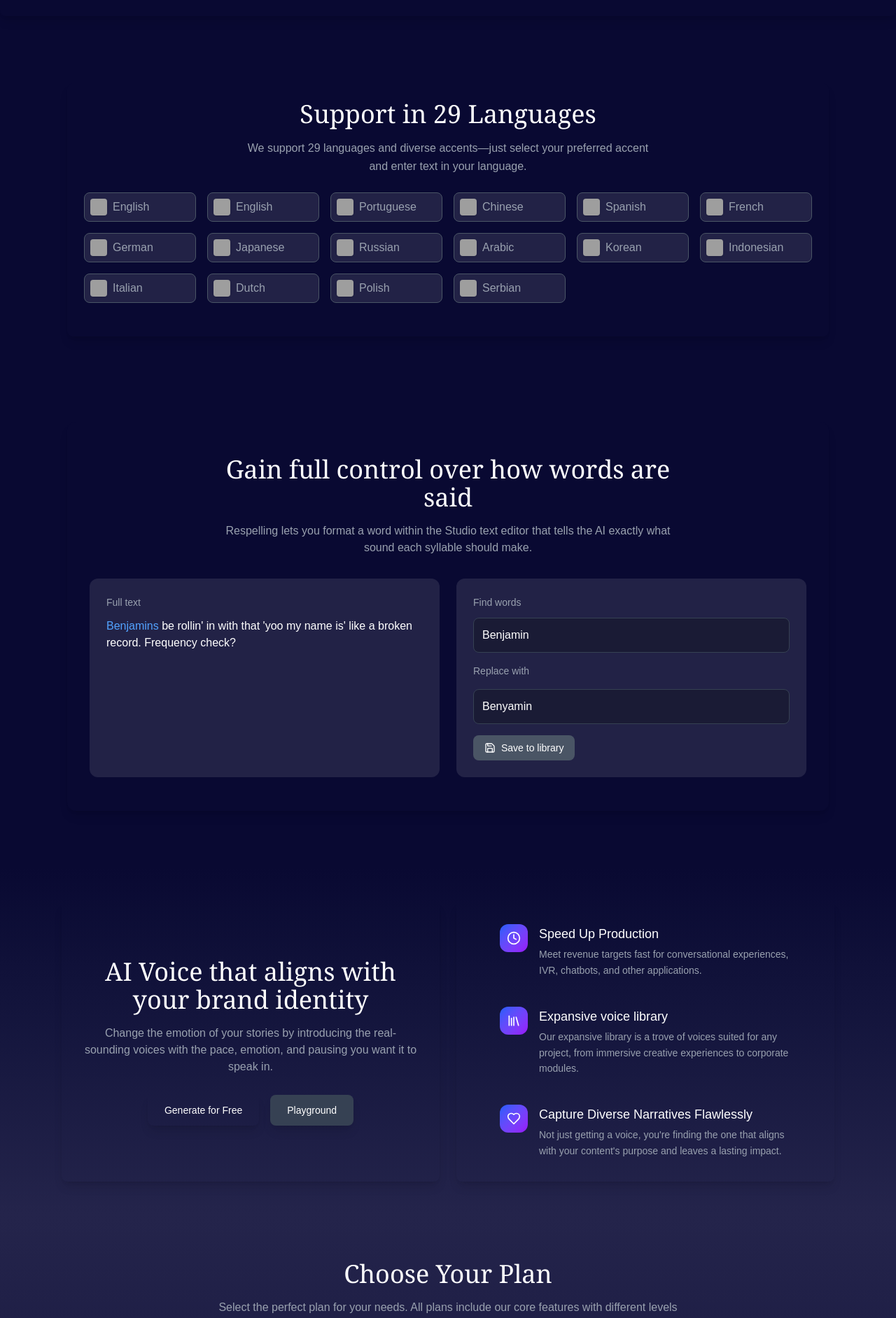
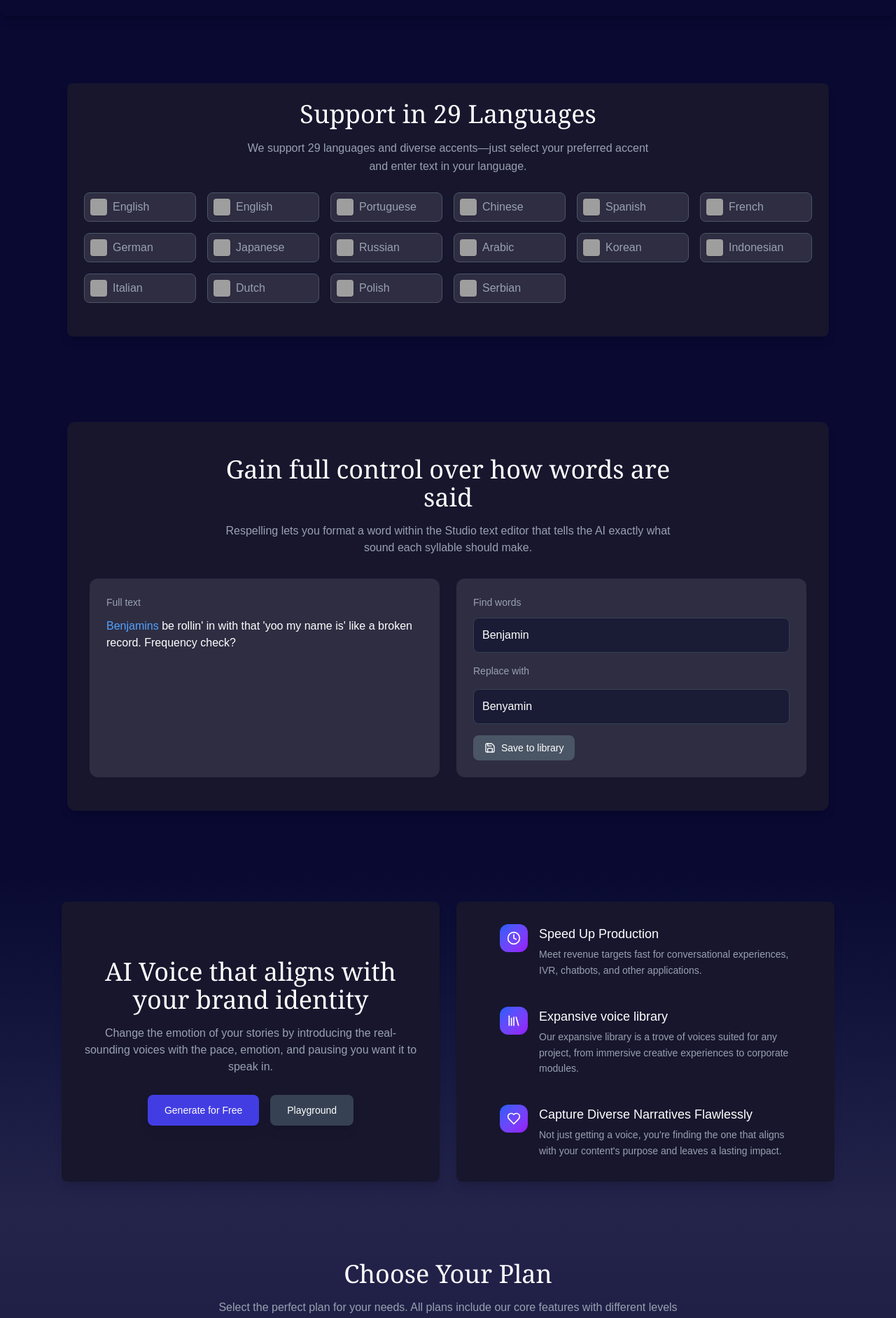
Before and after one commit to gautamkmahato/vaani-wave, a Next.js app: page / in a window 1280 px wide. Shown: the part 1878-3762 px from the top of the page at 70% size. Built offline with nearby package versions, Linux system fonts and the light colour scheme; grey boxes are pictures that could not be loaded.

Commit message:
added the ui changes

```diff
--- a/app/_components/ComparisonTable.jsx
+++ b/app/_components/ComparisonTable.jsx
@@ -49,7 +49,7 @@ const ttsPlatforms = [
 
 export default function ComparisonTable() {
   return (
-    <div className="text-white flex flex-col rounded-lg shadow-lg items-center p-6 mb-24 mt-12 w-full" style={{ backgroundColor: '#090932' }}>
+    <div className="text-white flex flex-col rounded-lg shadow-lg items-center p-6 mb-24 mt-12 w-full " style={{ backgroundColor: '#090932' }}>
       <h1 className="text-3xl md:text-4xl font-serif text-center mb-6">
         Compare Vaaniwave AI with Top TTS Platforms
       </h1>
--- a/app/_components/FeatureList.jsx
+++ b/app/_components/FeatureList.jsx
@@ -43,7 +43,7 @@ export default function FeatureList() {
   ]
 
   return (
-    <div className="bg-cardBgPrimary rounded-lg shadow-lg flex items-center justify-center p-4">
+    <div className="bg-[#17162d] rounded-lg shadow-lg flex items-center justify-center p-4">
       <div className="max-w-md w-full space-y-2">
         {features.map((feature, index) => (
           <FeatureCard key={index} icon={feature.icon} title={feature.title} description={feature.description} />
--- a/app/_components/LanguageSupport.jsx
+++ b/app/_components/LanguageSupport.jsx
@@ -23,7 +23,7 @@ const LanguageSupport = () => {
 
   return (
     <div className="w-full flex items-center justify-center px-4">
-      <div className="w-full max-w-[68rem] rounded-lg bg-[#090932] flex flex-col items-center text-center p-6 shadow-lg">
+      <div className="w-full max-w-[68rem] rounded-lg bg-[#17162d] flex flex-col items-center text-center p-6 shadow-lg">
         {/* Title and Description */}
         <div className="space-y-4 mb-6">
           <h2 className="text-3xl sm:text-4xl font-serif text-white">
--- a/app/_components/TextCorrection.jsx
+++ b/app/_components/TextCorrection.jsx
@@ -3,7 +3,7 @@ import { Save } from "lucide-react";
 export default function TextCorrection() {
   return (
     <div className="min-h-screen flex items-center justify-center p-4">
-      <div className="max-w-[68rem] w-full bg-[#090932] shadow-lg rounded-xl px-6 sm:px-8 py-10 sm:py-12">
+      <div className="max-w-[68rem] w-full bg-[#17162d] shadow-lg rounded-xl px-6 sm:px-8 py-10 sm:py-12">
         {/* Header Section */}
         <div className="text-center mb-8">
           <h1 className="text-white text-2xl sm:text-3xl md:text-4xl font-serif mb-4 max-w-2xl mx-auto">
--- a/app/page.js
+++ b/app/page.js
@@ -47,7 +47,7 @@ export default function Home() {
             <div className="grid grid-cols-1 lg:grid-cols-2 gap-6">
               {/* Left Column (Text Section) */}
               <div className="flex justify-center">
-                <div className="bg-cardBgPrimary rounded-lg shadow-lg flex items-center justify-center px-6 md:px-8 py-16 md:py-20 w-full">
+                <div className="bg-[#17162d] rounded-lg shadow-lg flex items-center justify-center px-6 md:px-8 py-16 md:py-20 w-full">
                   <div className="max-w-4xl w-full text-center">
                     <h1 className="text-white text-3xl md:text-4xl font-serif mb-4 max-w-2xl mx-auto">
                       AI Voice that aligns with your brand identity
@@ -56,7 +56,7 @@ export default function Home() {
                       Change the emotion of your stories by introducing the real-sounding voices with the pace, emotion, and pausing you want it to speak in.
                     </p>
                     <div className="flex flex-col sm:flex-row gap-4 justify-center">
-                      <Link href="/" className="bg-buttonPrimary hover:bg-buttonSecondary text-white rounded-lg px-6 py-3 text-sm transition-colors shadow-lg text-center">
+                      <Link href="/" className="bg-[#423de3] hover:bg-[#3b37cc] text-white rounded-lg px-6 py-3 text-sm transition-colors shadow-lg text-center">
                         Generate for Free
                       </Link>
                       <Link href="/" className="bg-gray-700 hover:bg-gray-600 text-white rounded-lg px-6 py-3 text-sm transition-colors shadow-lg text-center">
```
